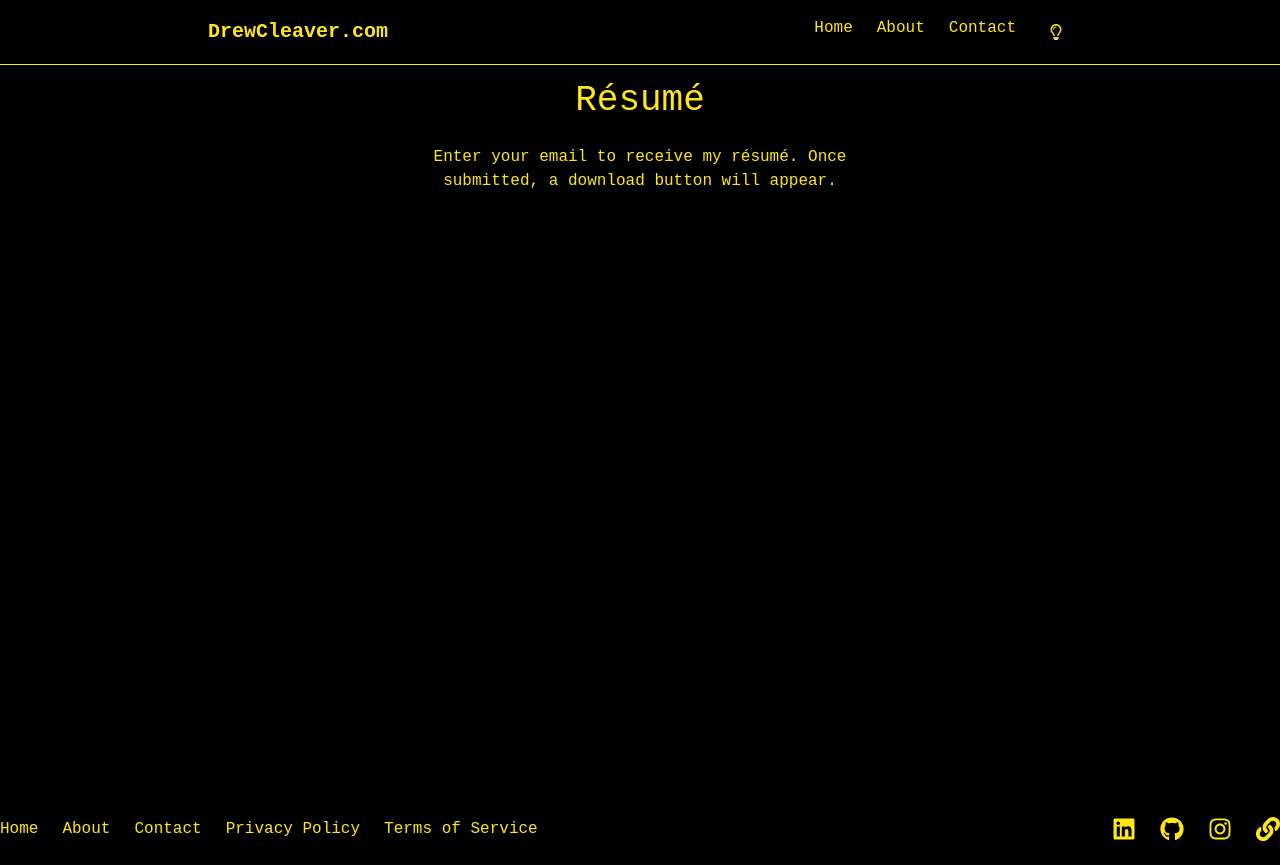
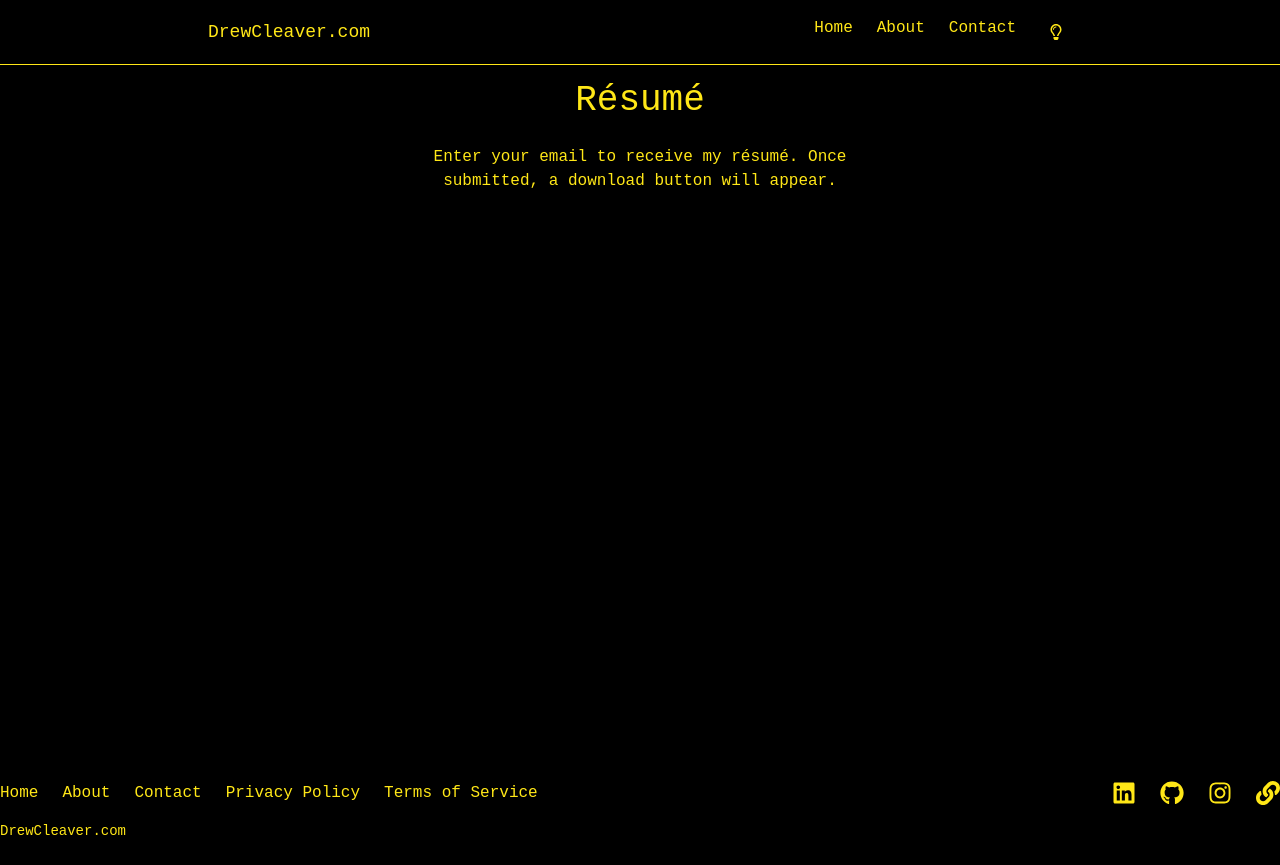
Before and after one commit to drewcleaverdotcom/drewcleaver.com, a Next.js app: page /resume in a window 1280 px wide. Built offline with nearby package versions, Linux system fonts and the light colour scheme; no server answers.

Commit message:
Reduce nav branding size and move domain to footer

```diff
--- a/components/Footer.js
+++ b/components/Footer.js
@@ -55,6 +55,7 @@ export default function Footer() {
           </a>
         </div>
       </div>
+      <p className="mt-4 text-sm font-normal">DrewCleaver.com</p>
     </footer>
   );
 }
--- a/components/Navbar.js
+++ b/components/Navbar.js
@@ -10,7 +10,7 @@ export default function Navbar() {
   return (
     <nav className="bg-[var(--bg-color)] text-[var(--text-color)] border-b border-[var(--border-color)]">
       <div className="mx-auto flex max-w-4xl items-center justify-between p-4">
-        <Link href="/" className="text-xl font-bold">
+        <Link href="/" className="hidden md:block text-lg font-normal">
           DrewCleaver.com
         </Link>
         <button
```
